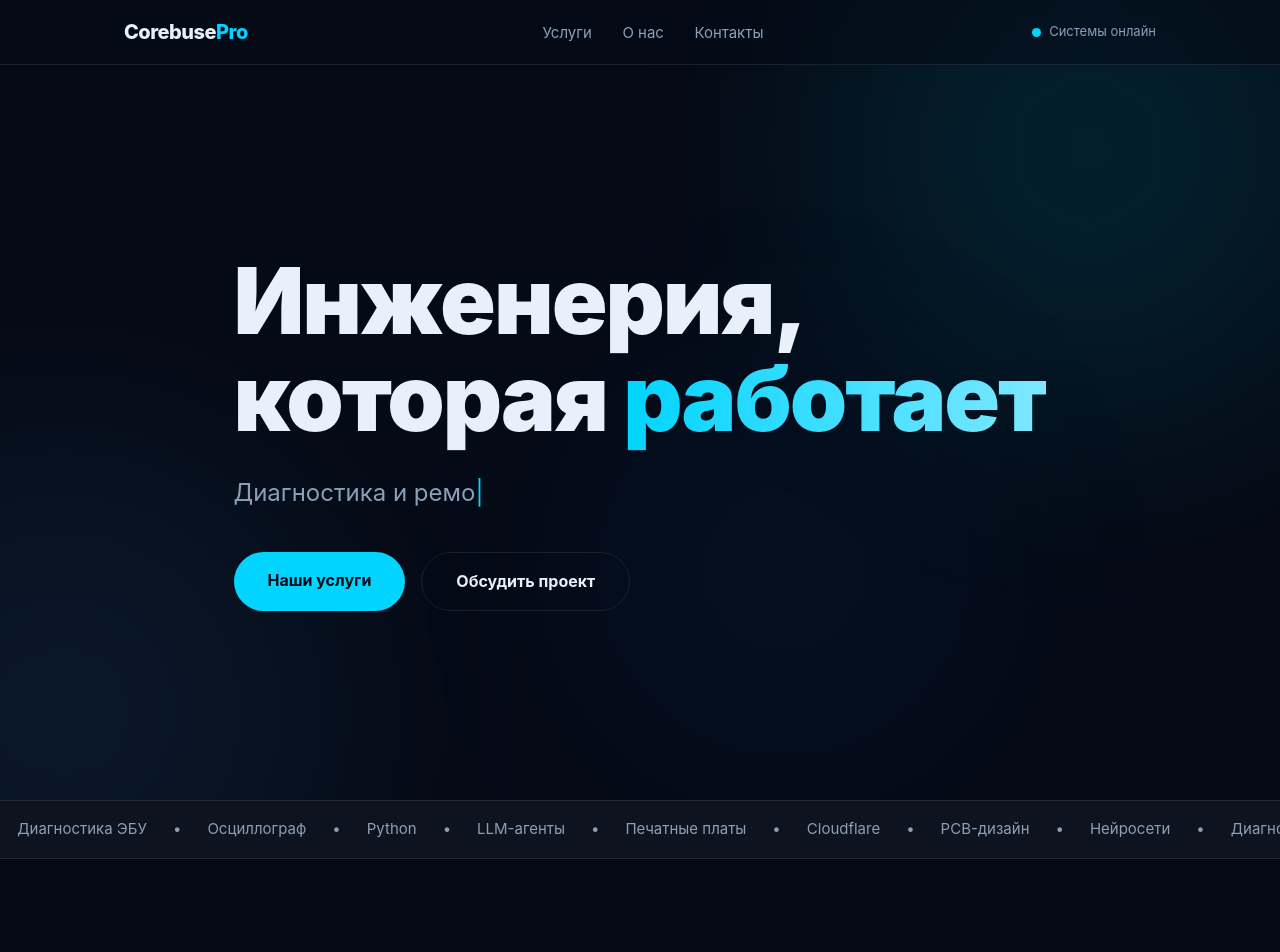
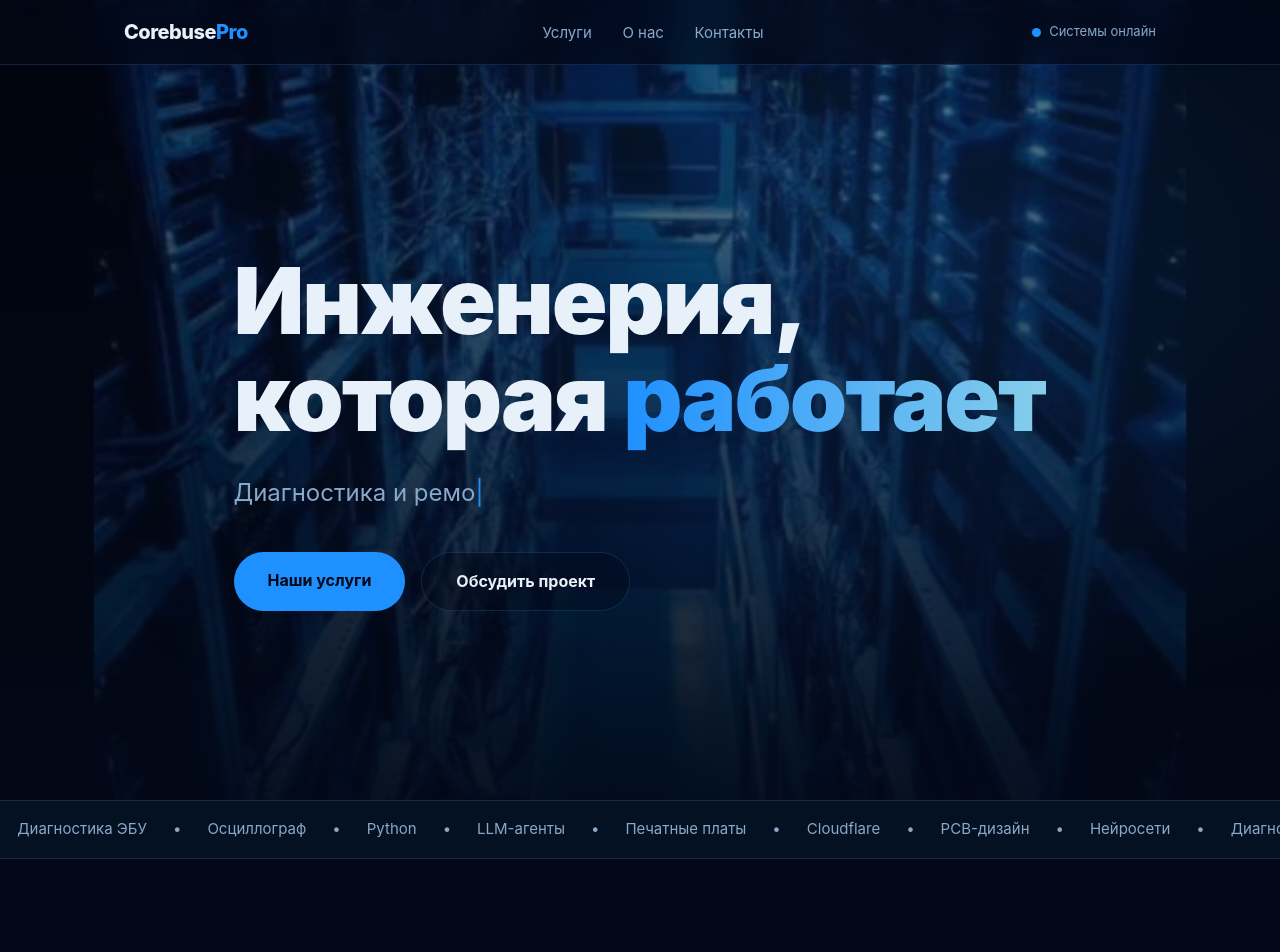
Before and after one commit to evsukh74red8-source/my-site, a plain HTML site: page index.html in a window 1280 px wide. Shown: the top 952 px of the page. Drawn offline with Linux system fonts and the light colour scheme.

Commit message:
Design: server-blue palette, add server room background to hero

```diff
--- a/style.css
+++ b/style.css
@@ -1,14 +1,15 @@
 * { margin: 0; padding: 0; box-sizing: border-box; }
 
 :root {
-    --bg: #050b16;
-    --surface: rgba(255,255,255,.04);
-    --border: rgba(255,255,255,.09);
+    --bg: #020817;
+    --surface: rgba(10,37,64,.55);
+    --border: rgba(77,166,255,.18);
     --text: #e8f1fa;
-    --muted: #8aa0b8;
-    --accent: #00d4ff;
-    --accent2: #4da3ff;
-    --glow: rgba(0,212,255,.45);
+    --muted: #8aa8c8;
+    --accent: #1e90ff;
+    --accent2: #4da6ff;
+    --glow: rgba(30,144,255,.5);
+    --deep-blue: #0a2540;
 }
 
 html { scroll-behavior: smooth; }
@@ -23,21 +24,10 @@ body {
 
 .container { max-width: 1080px; margin: 0 auto; padding: 0 24px; }
 
-/* ===== Анимированный фон ===== */
-.bg-blobs { position: fixed; inset: 0; z-index: -1; overflow: hidden; }
-.blob { position: absolute; border-radius: 50%; filter: blur(110px); opacity: .5; animation: drift 18s ease-in-out infinite alternate; }
-.blob-1 { width: 520px; height: 520px; background: #00d4ff33; top: -120px; right: -80px; }
-.blob-2 { width: 460px; height: 460px; background: #4da3ff2e; bottom: -100px; left: -120px; animation-delay: -6s; }
-.blob-3 { width: 300px; height: 300px; background: #0072ff26; top: 45%; left: 55%; animation-delay: -12s; }
-@keyframes drift {
-    0%   { transform: translate(0,0) scale(1); }
-    100% { transform: translate(-70px, 60px) scale(1.18); }
-}
-
 /* ===== Шапка ===== */
 .nav {
     position: fixed; top: 0; left: 0; right: 0; z-index: 100;
-    background: rgba(5,11,22,.55);
+    background: rgba(2,8,23,.7);
     backdrop-filter: blur(14px);
     -webkit-backdrop-filter: blur(14px);
     border-bottom: 1px solid var(--border);
@@ -50,18 +40,35 @@ body {
 .nav-links a::after { content: ""; position: absolute; left: 0; bottom: -6px; width: 0; height: 2px; background: var(--accent); transition: width .3s; }
 .nav-links a:hover::after { width: 100%; }
 .status { display: flex; align-items: center; gap: 8px; font-size: 13px; color: var(--muted); }
-.pulse { width: 9px; height: 9px; border-radius: 50%; background: #00d4ff; animation: pulse 1.8s infinite; }
+.pulse { width: 9px; height: 9px; border-radius: 50%; background: var(--accent); animation: pulse 1.8s infinite; }
 @keyframes pulse {
-    0%   { box-shadow: 0 0 0 0 rgba(0,212,255,.55); }
-    70%  { box-shadow: 0 0 0 9px rgba(0,212,255,0); }
-    100% { box-shadow: 0 0 0 0 rgba(0,212,255,0); }
+    0%   { box-shadow: 0 0 0 0 rgba(30,144,255,.6); }
+    70%  { box-shadow: 0 0 0 9px rgba(30,144,255,0); }
+    100% { box-shadow: 0 0 0 0 rgba(30,144,255,0); }
 }
 
-/* ===== Hero ===== */
-.hero { min-height: 100vh; display: flex; align-items: center; padding-top: 64px; }
+/* ===== Hero с фоновым изображением ===== */
+.hero {
+    min-height: 100vh;
+    display: flex;
+    align-items: center;
+    padding-top: 64px;
+    position: relative;
+    background:
+        linear-gradient(180deg, rgba(2,8,23,.55) 0%, rgba(2,8,23,.75) 50%, rgba(2,8,23,.95) 100%),
+        url('images/server-bg.jpg') center/cover no-repeat fixed;
+}
+.hero::before {
+    content: "";
+    position: absolute; inset: 0;
+    background: radial-gradient(ellipse at 70% 30%, rgba(30,144,255,.15), transparent 60%);
+    pointer-events: none;
+}
+.hero .container { position: relative; z-index: 1; }
+
 .hero-title { font-size: clamp(44px, 8vw, 92px); font-weight: 900; letter-spacing: -2px; line-height: 1.05; }
 .gradient-text {
-    background: linear-gradient(90deg, var(--accent), #7ee8ff, var(--accent2), var(--accent));
+    background: linear-gradient(90deg, var(--accent), #87ceeb, var(--accent2), var(--accent));
     background-size: 300% 100%;
     -webkit-background-clip: text;
     background-clip: text;
@@ -81,7 +88,7 @@ body {
     transition: transform .25s, box-shadow .25s;
     position: relative; overflow: hidden;
 }
-.btn-primary { background: var(--accent); color: #050b16; }
+.btn-primary { background: var(--accent); color: #020817; }
 .btn-primary:hover { transform: translateY(-3px); box-shadow: 0 14px 40px var(--glow); }
 .btn-primary::before {
     content: ""; position: absolute; top: 0; left: -80%; width: 50%; height: 100%;
@@ -89,29 +96,38 @@ body {
     transform: skewX(-20deg); animation: sweep 3s infinite;
 }
 @keyframes sweep { 0% { left: -80%; } 60%,100% { left: 130%; } }
-.btn-ghost { border: 1px solid var(--border); color: var(--text); }
+.btn-ghost { border: 1px solid var(--border); color: var(--text); background: rgba(2,8,23,.4); }
 .btn-ghost:hover { border-color: var(--accent2); color: var(--accent2); transform: translateY(-3px); }
 .btn-big { font-size: 18px; padding: 18px 44px; }
 
 /* ===== Бегущая строка ===== */
-.marquee { border-top: 1px solid var(--border); border-bottom: 1px solid var(--border); padding: 16px 0; overflow: hidden; background: var(--surface); }
+.marquee { border-top: 1px solid var(--border); border-bottom: 1px solid var(--border); padding: 16px 0; overflow: hidden; background: rgba(10,37,64,.3); }
 .marquee-track { display: flex; gap: 26px; width: max-content; animation: scroll 22s linear infinite; }
 .marquee-track span { color: var(--muted); font-size: 15px; white-space: nowrap; }
 @keyframes scroll { to { transform: translateX(-50%); } }
 
 /* ===== Секции ===== */
 .section { padding: 110px 0; }
-.section-alt { background: rgba(255,255,255,.02); border-top: 1px solid var(--border); border-bottom: 1px solid var(--border); }
+.section-alt { background: linear-gradient(180deg, var(--bg), var(--deep-blue)); border-top: 1px solid var(--border); border-bottom: 1px solid var(--border); }
 .section-title { font-size: clamp(30px, 5vw, 46px); font-weight: 800; letter-spacing: -1px; margin-bottom: 52px; }
 
-/* ===== Карточки с 3D ===== */
+/* ===== Карточки ===== */
 .grid { display: grid; grid-template-columns: repeat(auto-fit, minmax(250px, 1fr)); gap: 22px; }
 .card {
-    background: var(--surface); border: 1px solid var(--border); border-radius: 18px;
-    padding: 30px; transition: transform .2s ease, border-color .3s, box-shadow .3s;
-    transform-style: preserve-3d; will-change: transform;
+    background: var(--surface);
+    border: 1px solid var(--border);
+    border-radius: 18px;
+    padding: 30px;
+    backdrop-filter: blur(8px);
+    -webkit-backdrop-filter: blur(8px);
+    transition: transform .2s ease, border-color .3s, box-shadow .3s;
+    transform-style: preserve-3d;
 }
-.card:hover { border-color: var(--accent); box-shadow: 0 20px 50px rgba(0,0,0,.4), 0 0 30px rgba(0,212,255,.12); }
+.card:hover {
+    border-color: var(--accent);
+    box-shadow: 0 20px 50px rgba(0,0,0,.5), 0 0 40px rgba(30,144,255,.2);
+    transform: translateY(-4px);
+}
 .card-icon { font-size: 38px; margin-bottom: 16px; display: inline-block; animation: float 4s ease-in-out infinite; }
 .card:nth-child(2) .card-icon { animation-delay: -1s; }
 .card:nth-child(3) .card-icon { animation-delay: -2s; }
```
Also changed, not shown: images/server-bg.jpg (added).
